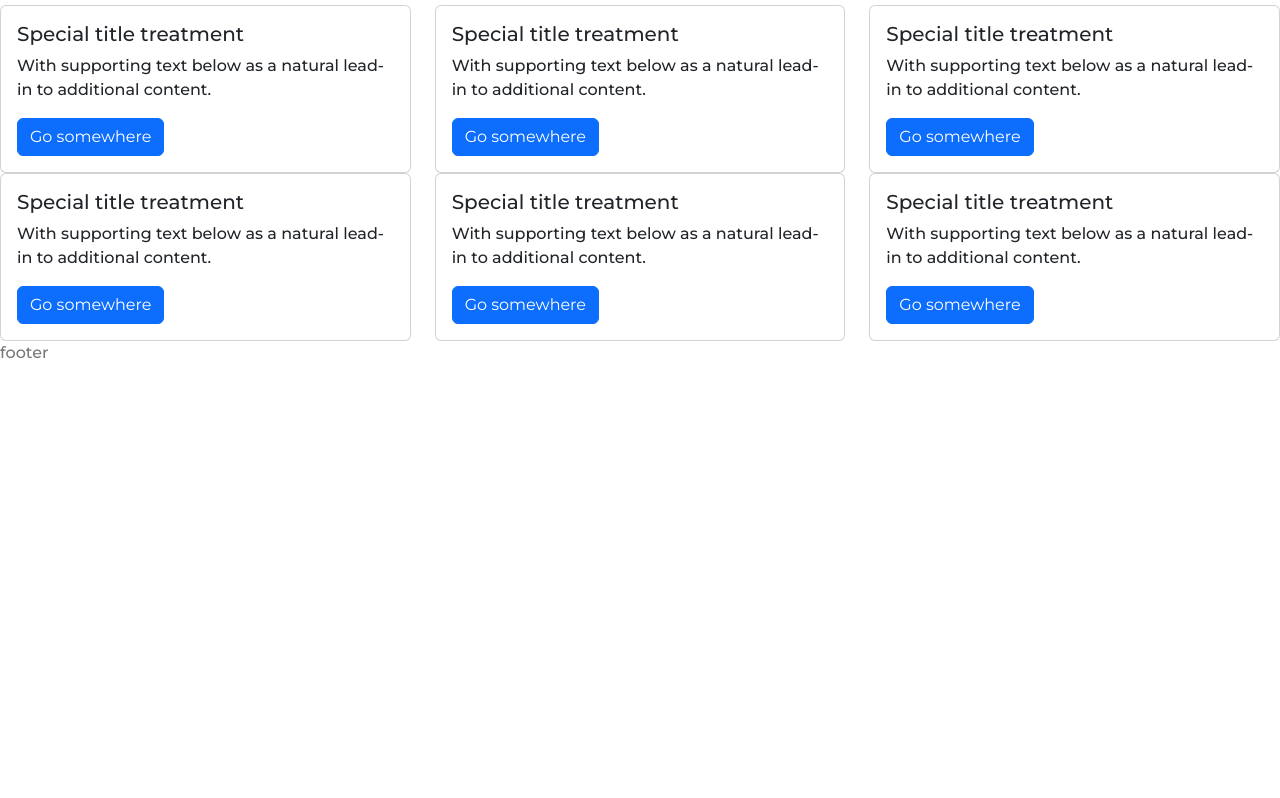
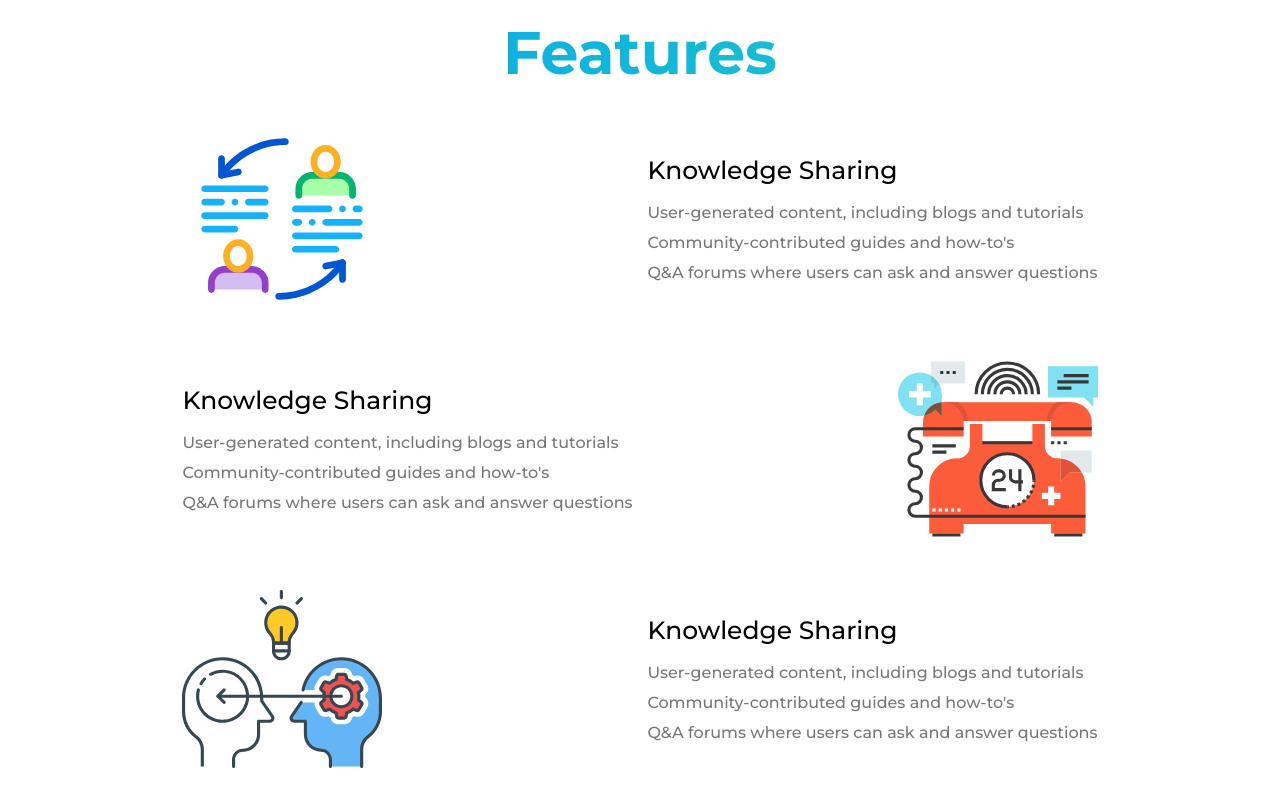
Before and after one commit to Gaurav-Verma07/while, a Next.js app: page / in a window 1280 px wide. Shown: the part 1762-2560 px from the top of the page. Before the commit the page ends 2127 px from the top, so only its background shows below. Built offline with nearby package versions, Linux system fonts and the light colour scheme.

Commit message:
feat: faetures

```diff
--- /dev/null
+++ b/components/Features/Features.module.css
@@ -0,0 +1,76 @@
+.section {
+  margin: 100px 10px;
+}
+
+.image {
+  position: relative;
+  width: 200px;
+  aspect-ratio: 1;
+}
+
+.heading {
+  text-align: center;
+  font-size: 40px;
+  font-weight: 600;
+}
+
+.box {
+  display: flex;
+  flex-direction: column;
+  align-items: center;
+  margin: 30px 0;
+}
+
+.content {
+  text-align: center;
+  margin: 30px 0;
+}
+.point {
+  font-size: 14px;
+  line-height: 30px;
+  margin-bottom: 0;
+}
+
+.order1 {
+  order: 0;
+}
+.order0 {
+  order: 0;
+}
+
+@media (min-width: 600px) {
+  .section {
+    margin: 100px 50px;
+  }
+  .heading {
+    font-size: 60px;
+    font-weight: 700;
+    margin-bottom: 30px;
+  }
+  .content{
+    text-align: left;
+  }
+  .title {
+    color: #000;
+    font-size: 25px;
+    font-weight: 500;
+    line-height: 40px;
+  }
+  .point {
+    font-size: 16px;
+    font-weight: 500;
+  }
+  .box {
+    justify-content: space-around;
+    align-items: center;
+    flex-direction: row;
+    margin: 30px 0;
+  }
+  .order1 {
+    order: 1;
+  }
+
+  .order0 {
+    order: 0;
+  }
+}
--- /dev/null
+++ b/components/Features/Features.tsx
@@ -0,0 +1,33 @@
+import { features } from '@/constants/featuers';
+import classes from './Features.module.css';
+import Image from 'next/image';
+import clsx from 'clsx';
+
+const Features = () => {
+  return (
+    <section className={classes.section}>
+      <div className={classes.main}>
+      <h1 className={clsx(classes.heading, 'gradient')}>Features</h1>
+        {features.map((data, index) => (
+          <div className={classes.box} key={index}>
+            <div className={clsx(classes.image, index % 2 !== 0 ? classes.order1 : classes.order0)}>
+              <Image src={data.img} alt="feature pic" layout="fill" />
+            </div>
+            <div className={classes.content}>
+              <h3 className={classes.title}>{data.title}</h3>
+              {/* <ul> */}
+                {data.points.map((point, index) => (
+                  <p className={classes.point} key={index}>
+                    {point}
+                  </p>
+                ))}
+              {/* </ul> */}
+            </div>
+          </div>
+        ))}
+      </div>
+    </section>
+  );
+};
+
+export default Features;
--- /dev/null
+++ b/components/Features/index.ts
@@ -0,0 +1 @@
+export { default } from './Features';
--- a/components/index.ts
+++ b/components/index.ts
@@ -3,5 +3,6 @@ import Herobox from './Herobox';
 import Stats from './Stats';
 import Goals from './Goals';
 import About from './About';
+import Features from './Features';
 
-export { Layout, Herobox, Stats , Goals , About};
+export { Layout, Herobox, Stats, Goals, About, Features };
--- /dev/null
+++ b/constants/featuers.ts
@@ -0,0 +1,47 @@
+export const features = [
+    {
+        img: '/assets/feature1.svg',
+        title: 'Knowledge Sharing',
+        points: [
+          'User-generated content, including blogs and tutorials',
+          "Community-contributed guides and how-to's",
+          'Q&A forums where users can ask and answer questions',
+        ],
+      },
+      {
+        img: '/assets/feature2.svg',
+        title: 'Knowledge Sharing',
+        points: [
+          'User-generated content, including blogs and tutorials',
+          "Community-contributed guides and how-to's",
+          'Q&A forums where users can ask and answer questions',
+        ],
+      },
+      {
+        img: '/assets/feature3.svg',
+        title: 'Knowledge Sharing',
+        points: [
+          'User-generated content, including blogs and tutorials',
+          "Community-contributed guides and how-to's",
+          'Q&A forums where users can ask and answer questions',
+        ],
+      },
+      {
+        img: '/assets/feature4.svg',
+        title: 'Knowledge Sharing',
+        points: [
+          'User-generated content, including blogs and tutorials',
+          "Community-contributed guides and how-to's",
+          'Q&A forums where users can ask and answer questions',
+        ],
+      },
+      {
+        img: '/assets/feature5.svg',
+        title: 'Knowledge Sharing',
+        points: [
+          'User-generated content, including blogs and tutorials',
+          "Community-contributed guides and how-to's",
+          'Q&A forums where users can ask and answer questions',
+        ],
+      },
+    ];
--- a/pages/index.tsx
+++ b/pages/index.tsx
@@ -1,17 +1,18 @@
-import { Herobox, Stats , Goals ,About } from '@/components';
+import { Herobox, Stats, Goals, About, Features } from '@/components';
 import Head from 'next/head';
 
 const index = () => {
   return (
-    <div>
+    <>
       <Head>
         <title>While</title>
       </Head>
       <Herobox />
       <Stats />
       <About />
+      <Features />
       <Goals />
-    </div>
+    </>
   );
 };
 
```
